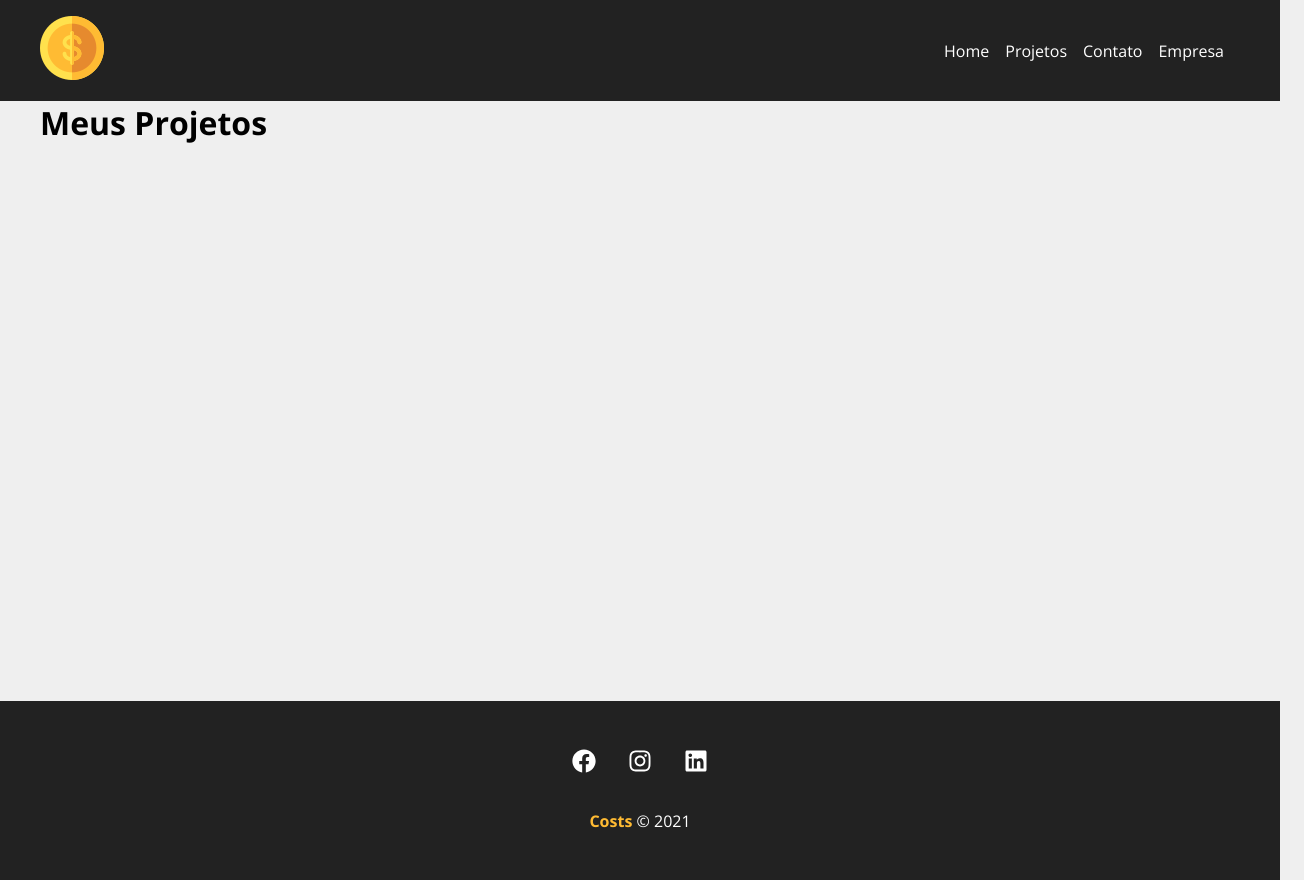
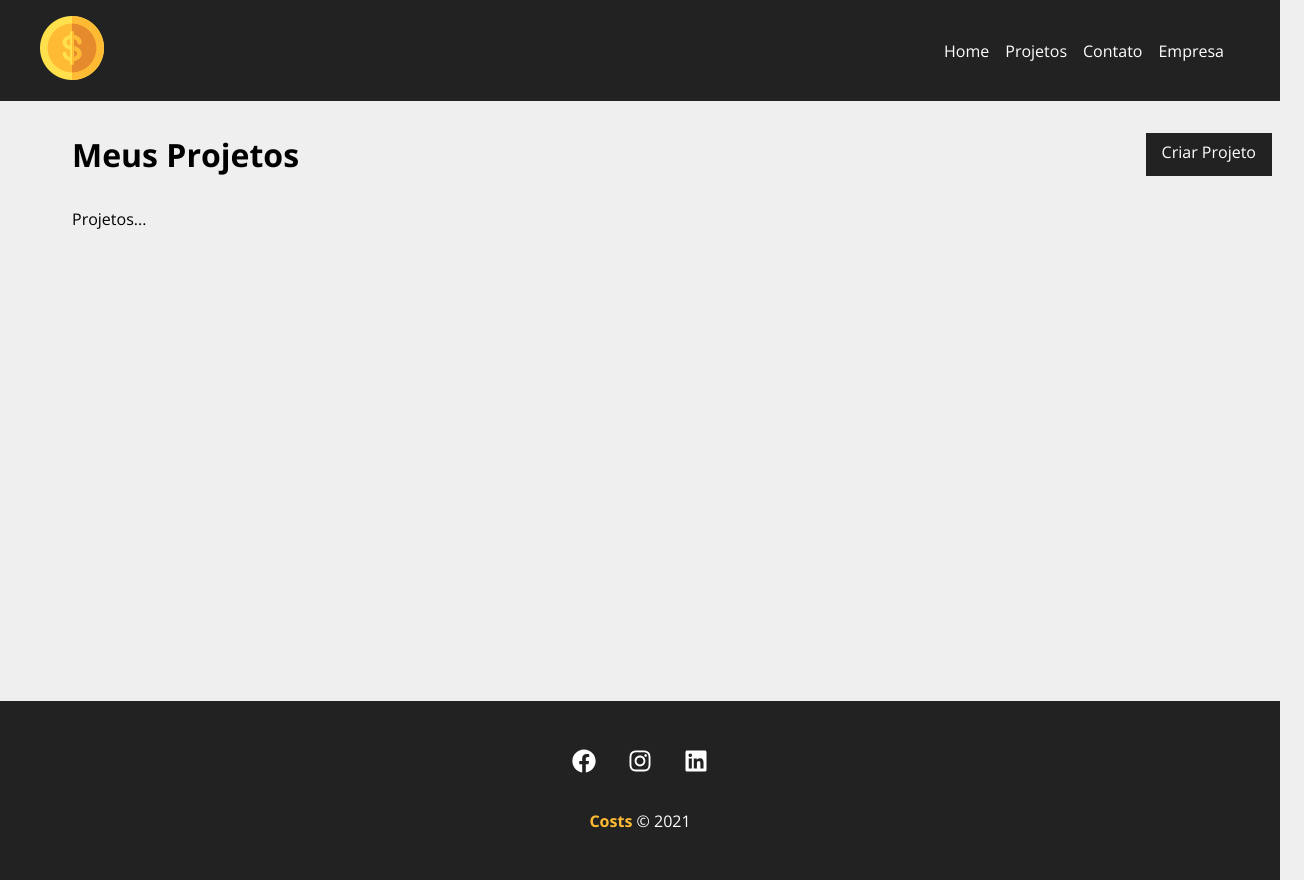
Before and after one commit to MegaPlys/Costs, a React (Create React App) app: page /projects in a window 1280 px wide. Shown: the whole page, 1304 px wide, since content can reach past the window. Built offline with nearby package versions, Linux system fonts and the light colour scheme; the HTML template or start-up script is replaced by a standard one.

Commit message:
C26 - Criando Dashboard
criação da página /projects para receber a lista de projetos salvos no banco de dados

```diff
--- a/src/components/pages/Projects.js
+++ b/src/components/pages/Projects.js
@@ -1,6 +1,10 @@
 import { useLocation } from "react-router-dom";
 
 import Message from "../layout/Message";
+import Container from "../layout/Container";
+import LinkButton from "../layout/LinkButton";
+
+import styles from "./Projects.module.css"
 
 function Projects() {
 
@@ -13,9 +17,15 @@
     }
 
     return (
-        <div>
-            <h1>Meus Projetos</h1>
+        <div className={styles.project_container}>
+            <div className={styles.tittle_container}>
+                <h1>Meus Projetos</h1>
+                <LinkButton to="/newproject" text="Criar Projeto" />
+            </div>
             {message && <Message type="sucess" msg={message} />}
+            <Container customClass="start">
+                <p>Projetos...</p>
+            </Container>
         </div>
     )
 
--- /dev/null
+++ b/src/components/pages/Projects.module.css
@@ -0,0 +1,9 @@
+.project_container {
+    padding: 2em;
+}
+
+.tittle_container{
+    display: flex;
+    justify-content: space-between;
+    margin-bottom: 2em;
+}
```
